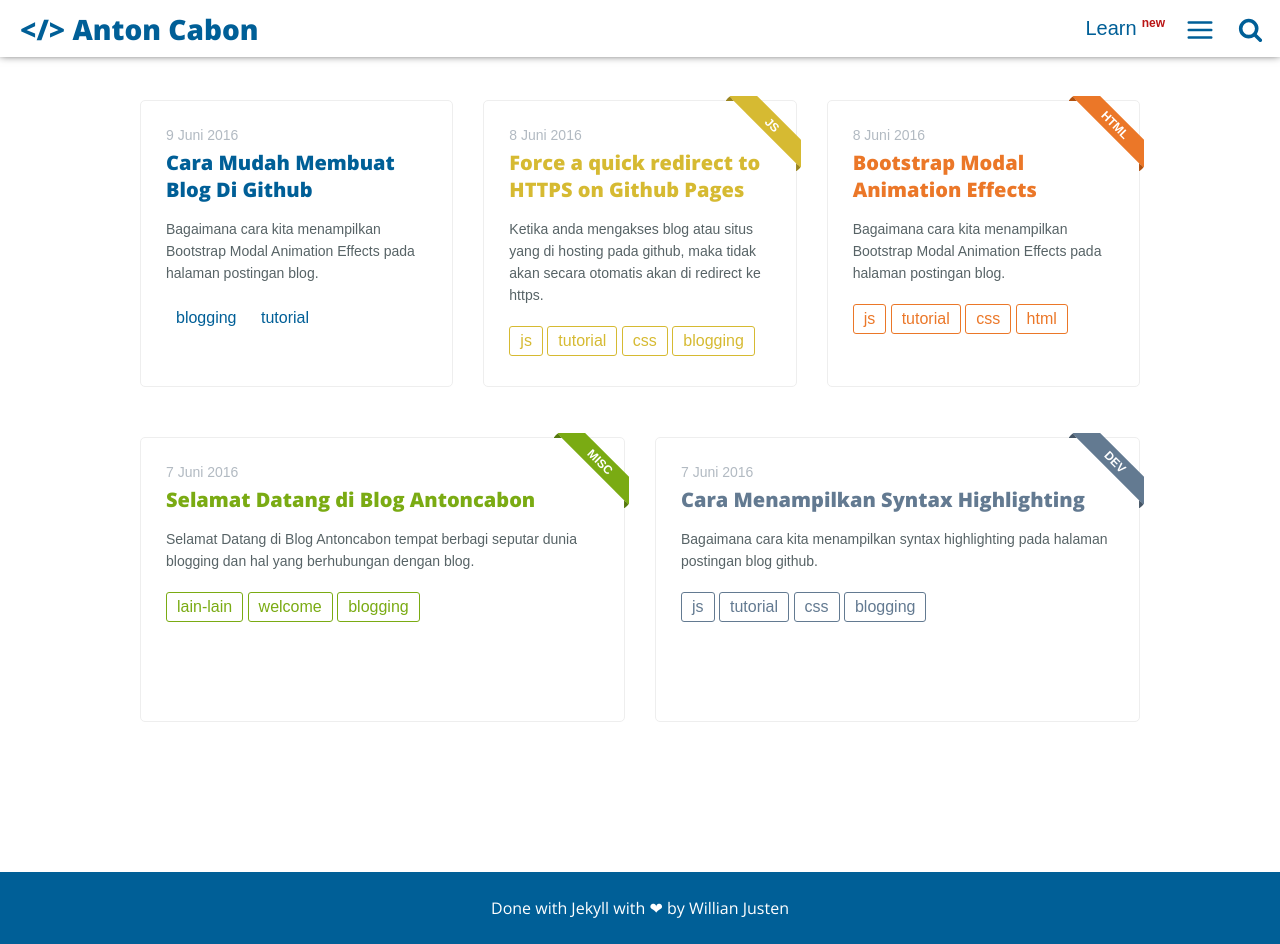
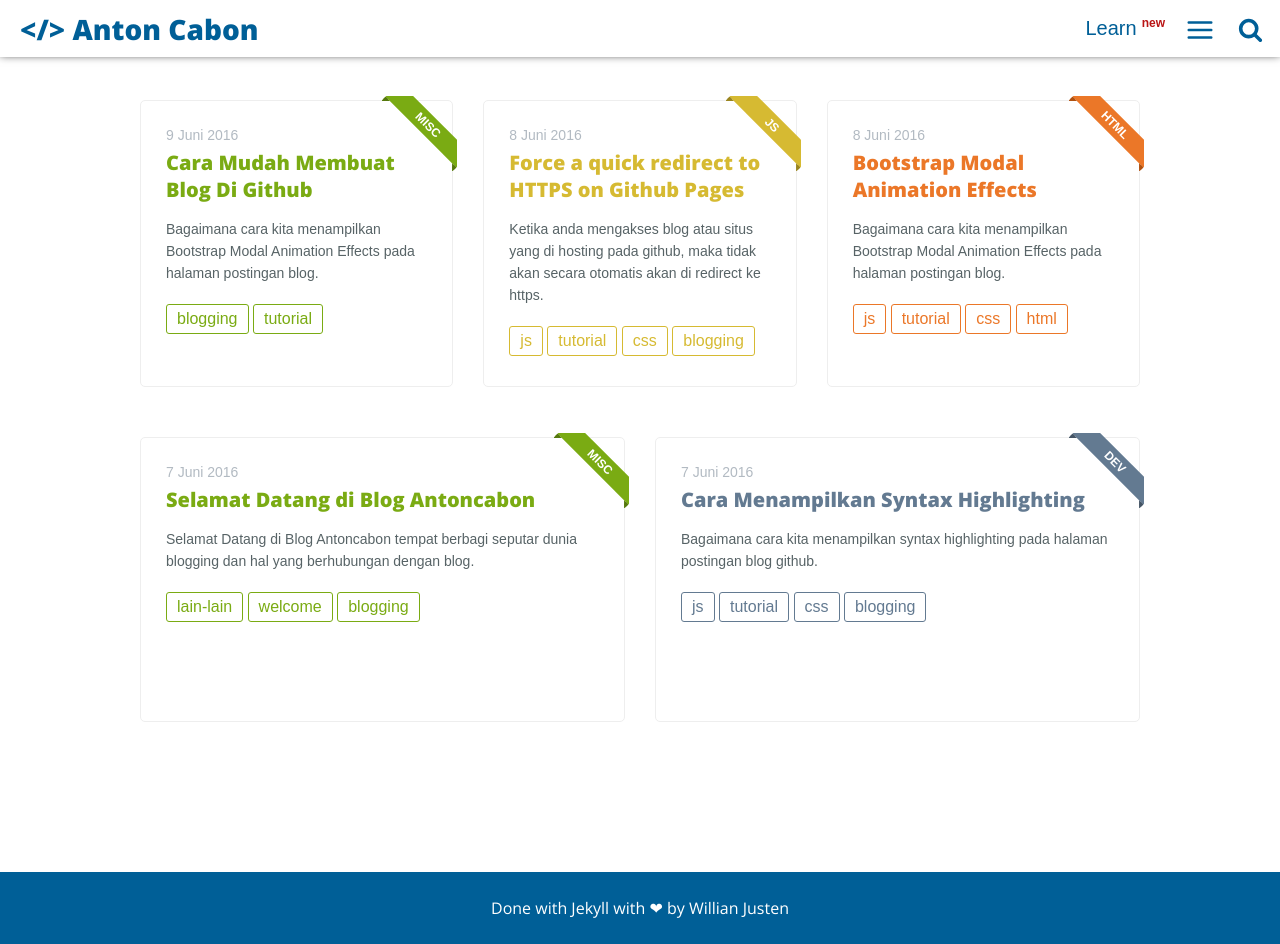
Before and after one commit to antoncabon/antoncabon.github.io, a Jekyll site: the page built from index.html, in a window 1280 px wide and 944 px high. Built offline with Jekyll 4.4.1, drawn with Linux system fonts in a browser that asks for light colours.

Commit message:
Update 2016-06-09-cara-mudah-membuat-blog-di-github.md

```diff
--- a/_posts/2016-06-09-cara-mudah-membuat-blog-di-github.md
+++ b/_posts/2016-06-09-cara-mudah-membuat-blog-di-github.md
@@ -5,10 +5,10 @@ title: "Cara Mudah Membuat Blog Di Github"
 date: 2016-06-09 01:38:37
 image: '/assets/img/tutorial/blog-github.jpg'
 description: "Bagaimana cara kita menampilkan Bootstrap Modal Animation Effects pada halaman postingan blog."
+main-class: 'misc'
 tags:
 - blogging
 - tutorial
-categories:
 twitter_text: "Cara Mudah Membuat Blog Di Github"
 introduction: "Bagaimana cara kita menampilkan Bootstrap Modal Animation Effects pada halaman postingan blog."
 ---
```
